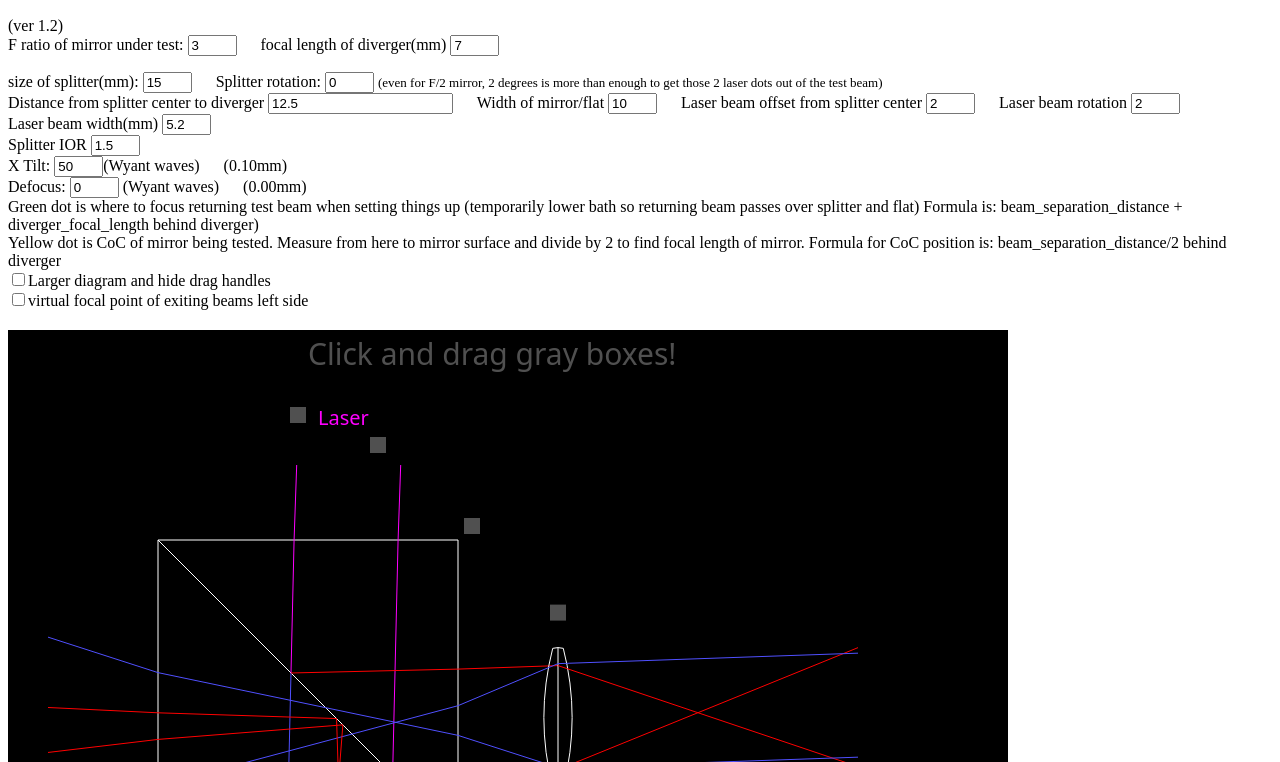
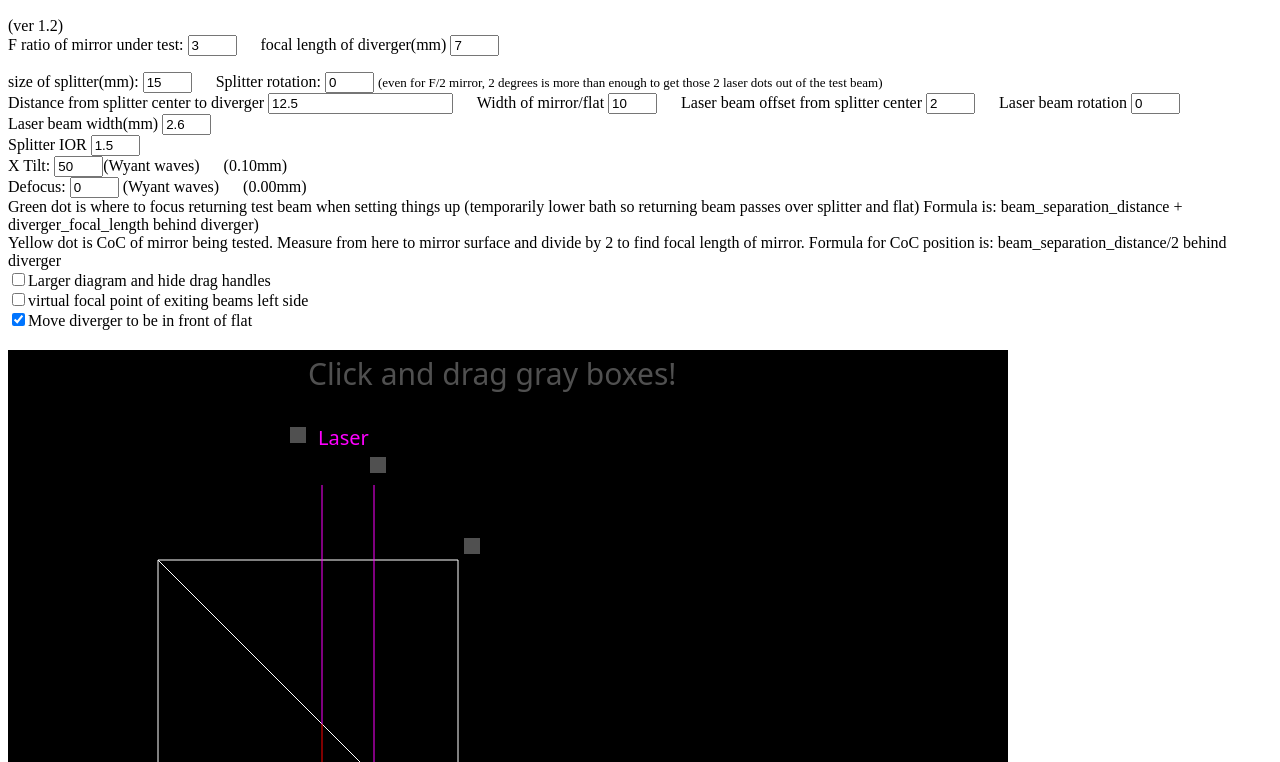
Before and after one commit to gr5/bath, a plain HTML site: page diagrammer.html in a window 1280 px wide. Shown: the part 38-800 px from the top of the page. Drawn offline with Linux system fonts and the light colour scheme.

Commit message:
diverger in front of flat wip

```diff
--- a/diagrammer.html
+++ b/diagrammer.html
@@ -58,11 +58,11 @@ Laser beam offset from splitter center
 &nbsp;&nbsp;&nbsp;&nbsp;
 
 Laser beam rotation
-<input type='text' size=3 value=2 onKeyUp=update() id='idLaserRotation'>
+<input type='text' size=3 value=0 onKeyUp=update() id='idLaserRotation'>
 
 <br>
 Laser beam width(mm)
-<input type='text' size=3 value=5.2 onKeyUp=update() id='idLaserWidth'>
+<input type='text' size=3 value=2.6 onKeyUp=update() id='idLaserWidth'>
 
 
 <br>
@@ -96,7 +96,8 @@ Yellow dot is CoC of mirror being tested.  Measure from here to mirror surface a
 <input type=checkbox id=idLarge onchange="update()"><label for="idLarge">Larger diagram and hide drag handles</label>
 <br>
 <input type=checkbox id=idF3 onchange="update()"><label for="idF3">virtual focal point of exiting beams left side</label>
-<span id='idSpnF3'></span>
+<span id='idSpnF3'></span><br>
+<input type=checkbox id=idLowerDiverger onchange="update()" CHECKED><label for="idLowerDiverger">Move diverger to be in front of flat</label>
 
 <h2><font color='red'><span id=idError>Problems detected: none</span></font></h2>
 <canvas id='idCanvas' width="1000" height="900" '></canvas>
@@ -809,6 +810,8 @@ var splitter={}; // contains: unit, tl (topleft),tr,bl,br,W (width),H,center, an
 var lens={};
 var laser={};
 var refbeam={};
+var testBeam={};
+
 var diverger=new line(new coord(0,0), new coord(0,0)); // also: center
 var flat=new line(new coord(0,0), new coord(0,0)); // also: center
 var coRefBeamBlue ="rgb(80,80,255)";
@@ -935,6 +938,8 @@ function update()
     var t_can = document.getElementById('idCanvas');
     bLarge = document.getElementById('idLarge').checked;
     bF3 = document.getElementById('idF3').checked;
+	var bDivergerAtCube = !document.getElementById('idLowerDiverger').checked; // as opposed to at flat
+
     if (bLarge)
     {
         t_can.width=1700;
@@ -989,7 +994,6 @@ function update()
     var defocus_mm = defocus*8*lambda*(fnum*2)*(fnum*2);
     document.getElementById('idSpnDefocus').innerHTML = "("+defocus_mm.toFixed(2)+"mm)";
 
-	var bDivergerAtCube=true;  // as opposed to at flat
 
 
 
@@ -1211,7 +1215,6 @@ function update()
 		//
 
 		colorTestRed();
-		var testBeam={};
 
 		testBeam.cubeRight = laser.incube.reflect(splitter.diagonal);
 		p = testBeam.cubeRight.intersect(splitter.right);
@@ -1414,6 +1417,130 @@ function update()
 	else
 	{
 		// diverger at flat
+		// continue test beam to bottom of cube
+		colorTestRed();
+		testBeam.lowerCube = laser.incube.copy();
+		testBeam.lowerCube.advance();
+		p = testBeam.lowerCube.intersect(splitter.bottom);
+		if (p!=null) error("",p);
+		testBeam.lowerCube.draw();
+
+
+		//
+		// FLAT
+		//
+
+
+		if (dragging !== null && dragging === drag_handles['flat'])
+		{
+			// flat is being dragged!
+			flat.center = drag_handles['flat'].flatCenter; // restore saved value
+			flat.p1 = flat.center.copy();
+			flat.p2 = flat.center.copy();
+			flat.p1.x -= flatwidth*.3536; // sqrt(2)/4  or .707/2
+			flat.p1.y -= flatwidth*.3536;
+			flat.p2.x += flatwidth*.3536;
+			flat.p2.y += flatwidth*.3536;
+			flat.p1.rotate(flat.center, splitter.angle);
+			flat.p2.rotate(flat.center, splitter.angle);
+		}
+		else
+		{
+
+			flat.p1.x = testBeam.lowerCube.lines[0].p2.x - 0.2; // .2mm left of where laser comes out of bottom of cube
+			flat.p1.y = testBeam.lowerCube.lines[0].p2.y + 0.2; // .2mm below where laser comes out of bottom of cube
+			if (splitter.angle - laser_rotation < 0)
+			{
+				var adjust_y = Math.sin(laser_rotation-splitter.angle)*splitter.br.lengthTo(testBeam.lowerCube.lines[0].p2); // move down a bit more so beam misses bot right corner of splitter
+				flat.p1.y += adjust_y;
+				flat.p1.x -= adjust_y*Math.sin(laser_rotation-splitter.angle);
+			}
+
+			flat.p2 = flat.p1.copy();
+			flat.p2.x += flatwidth*.7071; // assume 45 degrees initially
+			flat.p2.y += flatwidth*.7071;
+			flat.center = flat.p1.average(flat.p2);
+			flat.center.rotate(flat.p1, splitter.angle);
+			flat.p2.rotate(flat.p1, splitter.angle);
+			drag_handles['flat'].defaultCenter = flat.center.copy();
+
+
+		}
+		ctx.strokeStyle="rgb(255,255,255)";
+
+		flat.handle = new coord(flat.center.x-1.5, flat.center.y+1.5);
+		flat.handle.rotate(flat.center, splitter.angle);
+		drag_handles['flat'].place(flat.handle.x, flat.handle.y);
+		drag_handles['flat'].draw();
+		drag_handles['flat'].flatCenter = flat.center; // save this for later
+
+		p = flat.intersection(splitter.bottom);
+		if (flat.isIntersectedPointWithin(p))
+			error("flat hits splitter",p);
+
+		flat.draw();
+
+		//
+		// test beam leaves cube
+		//
+
+		colorTestRed();
+		testBeam.belowCube = testBeam.lowerCube.refract(splitter.bottom,IOR, 1);
+		p = testBeam.belowCube.intersect(flat);
+		if (p!=null) error("",p);
+		testBeam.belowCube.draw();
+
+		//
+		// test beam reflects off flat
+		//
+
+		testBeam.leftOfDiverger = testBeam.belowCube.reflect(flat);
+		testBeam.leftOfDiverger.intersect(diverger);
+		testBeam.leftOfDiverger.draw();
+
+		//
+		// now position and draw diverger
+		//
+
+		diverger.len=min(10,diverger.fl);
+		diverger.center = new coord(diverger.p1.x, avg(testBeam.leftOfDiverger.lines[0].p2.y, testBeam.leftOfDiverger.lines[1].p2.y));
+		diverger.p1 = diverger.center.copy();
+		diverger.p2 = diverger.center.copy();
+		diverger.p1.y -= diverger.len/2;
+		diverger.p2.y += diverger.len/2;
+		ctx.strokeStyle="rgb(255,255,255)";
+		diverger.draw();
+
+		ctx.beginPath();
+		var rad_center_offset = diverger.len*1.9; // also a fudge
+		var angle = .25; // radians - this is a fudge
+		moveto(diverger.p1.x, diverger.p1.y);
+		arc(diverger.center.x-rad_center_offset, diverger.center.y, diverger.len*2, -angle,angle,false);
+		arc(diverger.center.x+rad_center_offset, diverger.center.y, diverger.len*2,
+			 Math.PI-angle,Math.PI+angle,false);
+		lineto(diverger.p1.x, diverger.p1.y);
+
+		ctx.stroke();
+
+		drag_handles['diverger'].place(diverger.center.x, diverger.center.y - diverger.len*.75);
+		drag_handles['diverger'].draw();
+
+
+		if (pointInsideSplitter(diverger.p1))
+			error("diverger inside splitter",diverger.p1);
+		if (pointInsideSplitter(diverger.p2))
+			error("diverger inside splitter",diverger.p2);
+
+		p = diverger.intersection(flat);
+		if (flat.isIntersectedPointWithin(p) && diverger.isIntersectedPointWithin(p))
+			error("diverger hits flat",p);
+
+		//
+		// focus refbeam
+		//
+
+
+
 	}
 
 
```
